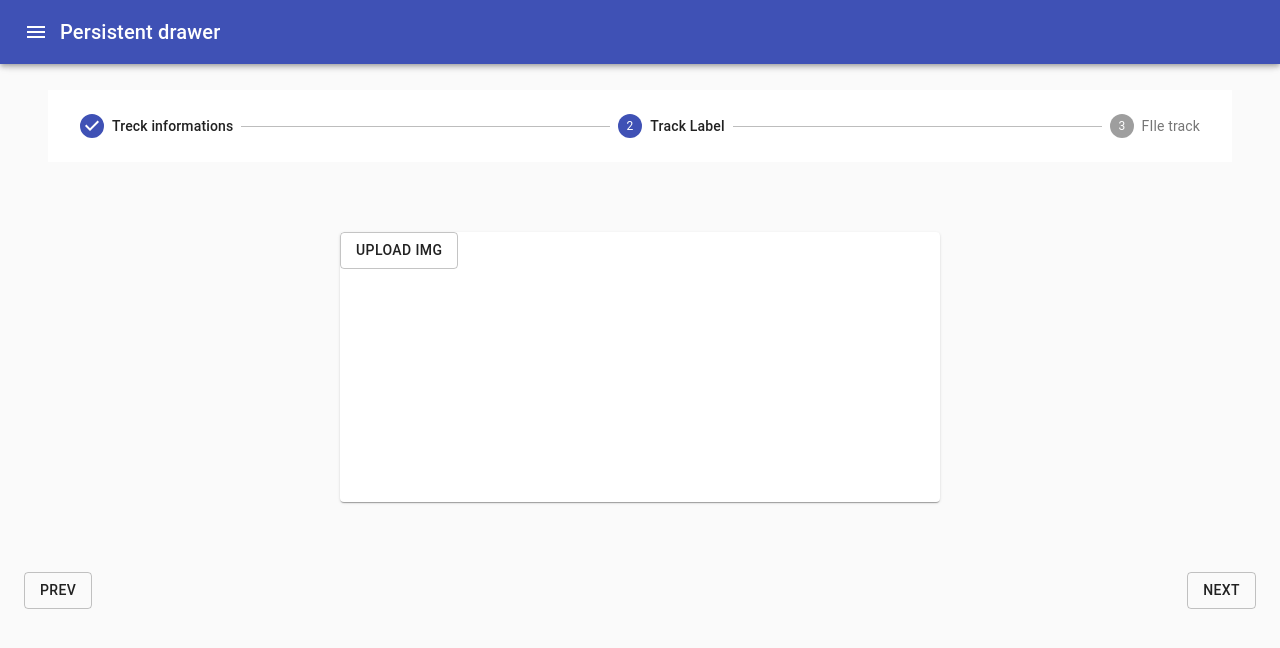
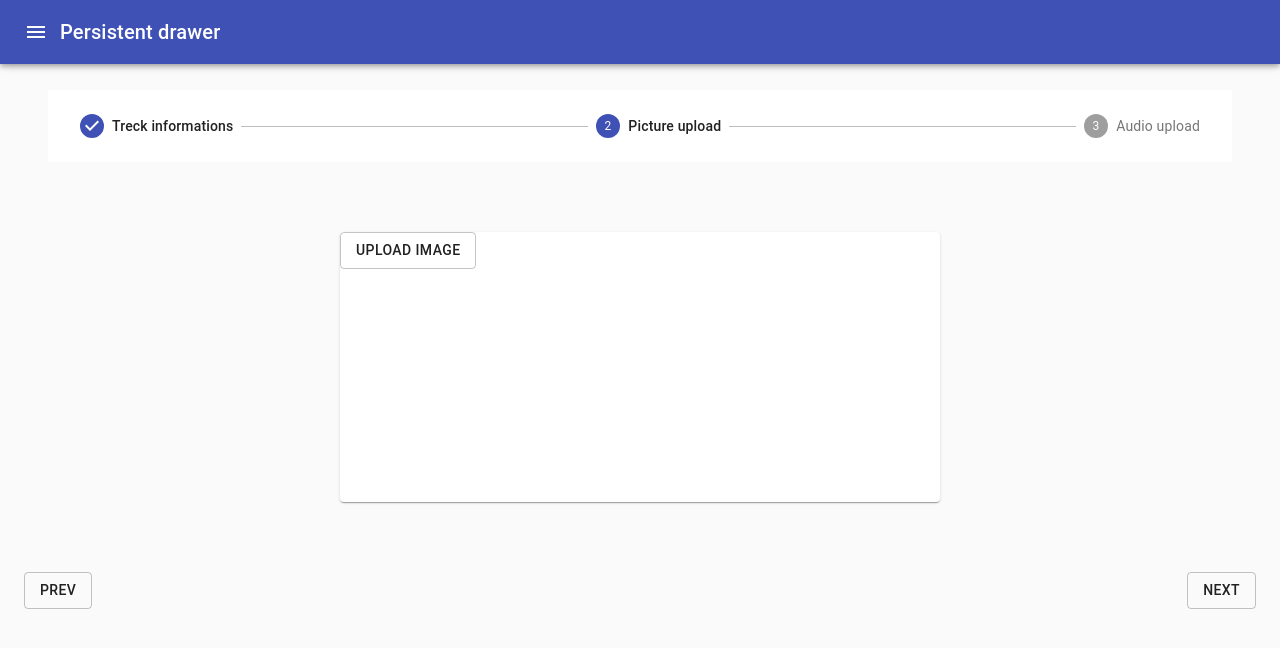
Before and after one commit to Sopruk/MusicPlatformFront, a Next.js app: page /tracks/create in a window 1280 px wide. Both pictures are taken after a click on the button "NEXT". Shown: the top 648 px of the page. Built offline with nearby package versions, Linux system fonts and the light colour scheme.

Commit message:
fix steps

```diff
--- a/components/StepWrapper.tsx
+++ b/components/StepWrapper.tsx
@@ -5,7 +5,7 @@ import React from 'react'
 interface StepWrapperProps{
     activeStep: number
 }
-const steps = ["Treck informations", "Track Label", "FIle track"]
+const steps = ["Treck informations", "Picture upload", "Audio upload"]
 const StepWrapper: React.FC<StepWrapperProps> = ({activeStep, children}) => {
     return (
         <Container>
--- a/pages/tracks/create.tsx
+++ b/pages/tracks/create.tsx
@@ -6,6 +6,8 @@ import MainLayout from '../../layouts/MainLayout'
 
 const Create = () => {
     const [activeStep, setActiveStep] = useState(0);
+    const [picture, setPicture] = useState(null)
+    const [audio, setAudio] = useState(null)
     const back = () =>{
         setActiveStep(prev => prev - 1)
     }
@@ -41,8 +43,14 @@ const Create = () => {
             }
             {
                 activeStep == 1 &&
-                <FileUpload file="" setFile={()=>({})} accept="image/*" >
-                    <Button variant="outlined">Upload Img</Button>
+                <FileUpload setFile={setPicture} accept="image/*" >
+                    <Button variant="outlined">Upload Image</Button>
+                </FileUpload>
+            }
+            {
+                activeStep == 2 &&
+                <FileUpload setFile={setAudio} accept="audio/*" >
+                    <Button variant="outlined">Upload Audio</Button>
                 </FileUpload>
             }
             </StepWrapper>
```
